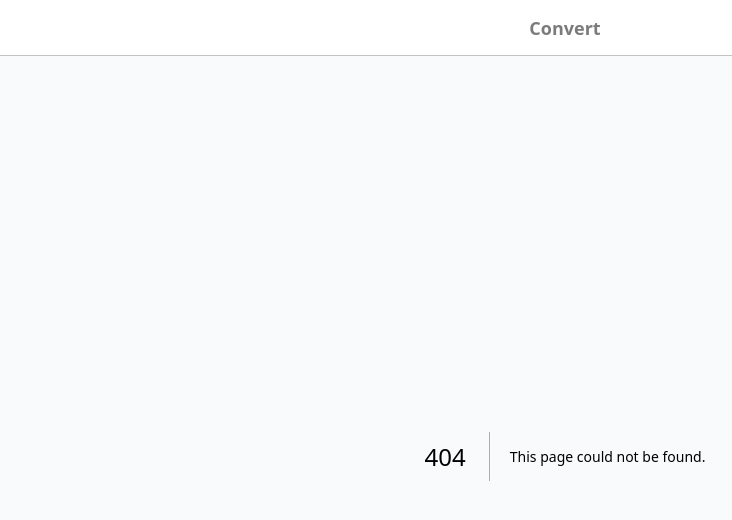
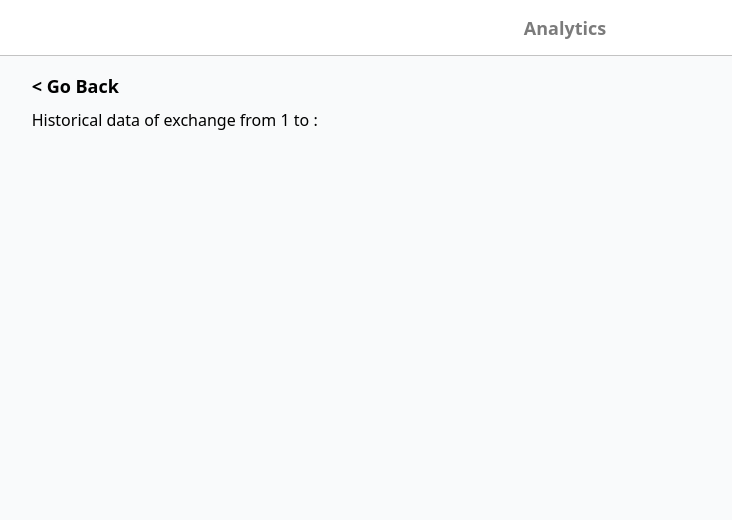
Before and after one commit to Howard-Cui/creative-factory-code-test, a Next.js app: page /Analytics/1 in a window 1280 px wide. Before the commit this address had no page. Shown: the top 520 px of the page, without its empty margins (75-807 px from the left). Built offline with nearby package versions, Linux system fonts and the light colour scheme.

Commit message:
feat: analytics page setted up

```diff
--- a/package.json
+++ b/package.json
@@ -11,8 +11,7 @@
 		"test": "jest",
 		"preinstall": "npx only-allow pnpm",
 		"prepare": "husky install",
-		"pre-commit": "pnpm run commitlint && pnpm run test && pnpm run lint && pnpm run format && git add .",
-		"commitlint": "commitlint --edit --verbose"
+		"pre-commit": "pnpm run test && pnpm run lint && pnpm run format && git add ."
 	},
 	"dependencies": {
 		"next": "14.2.13",
--- a/src/layouts/PageLayout.tsx
+++ b/src/layouts/PageLayout.tsx
@@ -1,15 +1,29 @@
 import Header from '@/components/Header';
+import { useRouter } from 'next/router';
 import React from 'react';
 
 interface PageLayoutProps {
 	children: React.ReactNode;
 }
 
+const PATH_TITLE = {
+	home: 'Convert',
+	Analytics: 'Analytics',
+};
+
+type KeyOfTitle = keyof typeof PATH_TITLE;
+
 const PageLayout = ({ children }: PageLayoutProps) => {
+	const router = useRouter();
+	const path = router.asPath;
+	const titleKey = path?.split('/')[1];
+
 	return (
 		<>
-			<Header>Convert</Header>
-			{children}
+			<Header>
+				{PATH_TITLE[titleKey as KeyOfTitle] ?? PATH_TITLE['home']}
+			</Header>
+			<div className="flex justify-center">{children}</div>
 		</>
 	);
 };
--- /dev/null
+++ b/src/pages/Analytics/[param].tsx
@@ -0,0 +1,31 @@
+import { useRouter } from 'next/router';
+import React from 'react';
+
+const Analytics = () => {
+	const router = useRouter();
+	const { param } = router.query;
+
+	const fromCurrency = (param as string)?.split('-')[0];
+	const toCurrency = (param as string)?.split('-')[1];
+
+	const handleGoBack = () => {
+		router.back();
+	};
+
+	return (
+		<main className="flex flex-col items-start gap-2 w-10/12 mt-4">
+			<button
+				className="hover:text-focus text-lg font-bold"
+				onClick={handleGoBack}
+			>
+				{'<'} Go Back
+			</button>
+
+			<h2>
+				Historical data of exchange from {fromCurrency} to {toCurrency}:
+			</h2>
+		</main>
+	);
+};
+
+export default Analytics;
```
Also changed, not shown: 2 other files (tests, documents, lock files or other folders).
